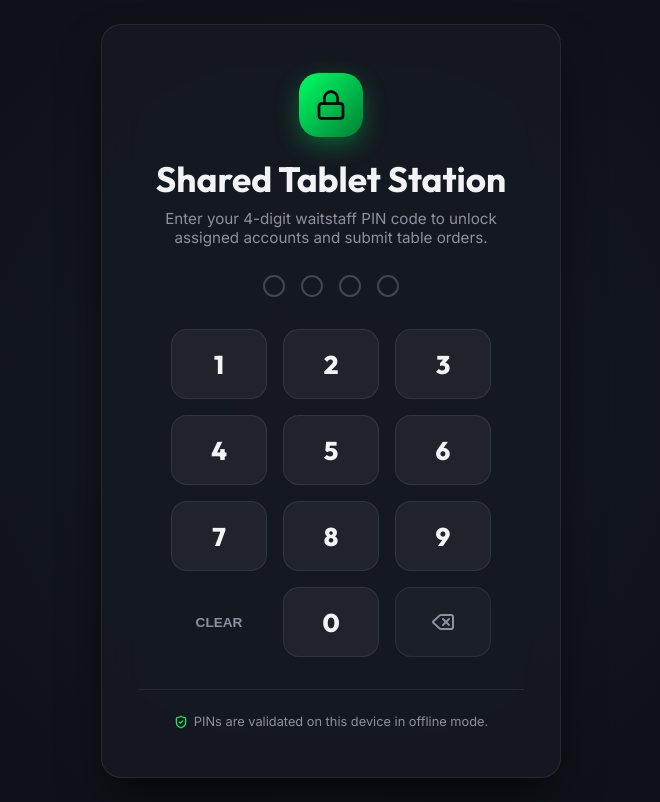
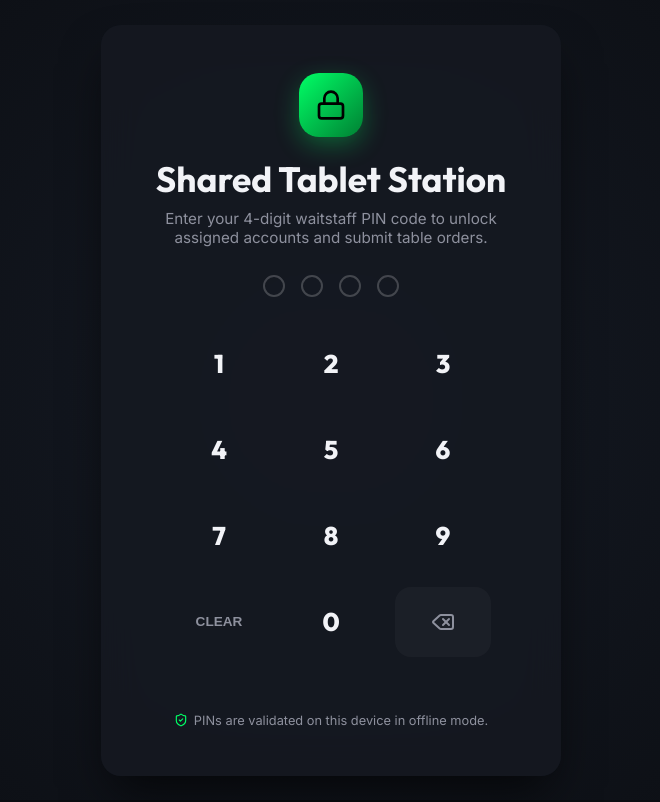
Before and after one commit to Lumexio/merchantgo-mobile, a React (Vite) app: page / in a window 1280 px wide. Both pictures are taken after a click on the button "Use Shared Station PIN". Shown: the whole page, without its empty margins (309-969 px from the left). Built offline with nearby package versions, Linux system fonts and the light colour scheme; no server answers.

Commit message:
fix: replace hardcoded RGBA theme colors with variables

```diff
--- a/src/components/ModifierModal.tsx
+++ b/src/components/ModifierModal.tsx
@@ -43,7 +43,7 @@ export const ModifierModal: React.FC<ModifierModalProps> = ({ item, onClose, onC
   return (
     <div style={{ position: 'fixed', top: 0, left: 0, right: 0, bottom: 0, backgroundColor: 'rgba(0,0,0,0.85)', backdropFilter: 'blur(10px)', zIndex: 100, display: 'flex', alignItems: 'center', justifyContent: 'center', padding: '24px' }}>
       <div className="glass-tablet" style={{ width: '100%', maxWidth: '580px', padding: '36px', position: 'relative', border: '1px solid var(--border-glass)' }}>
-        <button onClick={onClose} style={{ position: 'absolute', top: '24px', right: '24px', background: 'rgba(255,255,255,0.06)', border: 'none', borderRadius: '12px', width: '42px', height: '42px', color: 'var(--text-main)', cursor: 'pointer', display: 'flex', alignItems: 'center', justifyContent: 'center' }}>
+        <button onClick={onClose} style={{ position: 'absolute', top: '24px', right: '24px', background: 'var(--glass-overlay-hover)', border: 'none', borderRadius: '12px', width: '42px', height: '42px', color: 'var(--text-main)', cursor: 'pointer', display: 'flex', alignItems: 'center', justifyContent: 'center' }}>
           <X size={22} />
         </button>
 
@@ -69,7 +69,7 @@ export const ModifierModal: React.FC<ModifierModalProps> = ({ item, onClose, onC
                 style={{
                   padding: '16px 20px',
                   borderRadius: '14px',
-                  background: isSelected ? 'rgba(0, 179, 104, 0.15)' : 'rgba(255,255,255,0.04)',
+                  background: isSelected ? 'rgba(0, 179, 104, 0.15)' : 'var(--glass-overlay)',
                   border: isSelected ? '2px solid #00b368' : '1px solid var(--border-glass)',
                   display: 'flex',
                   justifyContent: 'space-between',
@@ -92,7 +92,7 @@ export const ModifierModal: React.FC<ModifierModalProps> = ({ item, onClose, onC
           })}
         </div>
 
-        <div style={{ display: 'flex', justifyContent: 'space-between', alignItems: 'center', paddingTop: '20px', borderTop: '1px solid rgba(255,255,255,0.08)' }}>
+        <div style={{ display: 'flex', justifyContent: 'space-between', alignItems: 'center', paddingTop: '20px', borderTop: '1px solid var(--border-glass)' }}>
           <div>
             <span style={{ fontSize: '0.85rem', color: 'var(--text-muted)', display: 'block' }}>Total Item Calculation:</span>
             <strong style={{ fontSize: '2.2rem', fontFamily: 'Outfit', color: 'var(--text-main)' }}>${calculateTotalPrice()}</strong>
--- a/src/components/PinKeypad.tsx
+++ b/src/components/PinKeypad.tsx
@@ -81,7 +81,7 @@ export const PinKeypad: React.FC<PinKeypadProps> = ({ onAuthenticate }) => {
               style={{
                 height: '70px',
                 borderRadius: '16px',
-                background: 'rgba(255,255,255,0.05)',
+                background: 'var(--glass-overlay)',
                 border: '1px solid var(--border-glass)',
                 color: 'var(--text-main)',
                 fontSize: '1.6rem',
@@ -100,7 +100,7 @@ export const PinKeypad: React.FC<PinKeypadProps> = ({ onAuthenticate }) => {
           <button onClick={() => setPin('')} style={{ height: '70px', borderRadius: '16px', background: 'transparent', border: 'none', color: 'var(--text-muted)', fontSize: '0.85rem', fontWeight: 700, textTransform: 'uppercase', cursor: 'pointer' }}>
             Clear
           </button>
-          <button onClick={() => handlePress('0')} style={{ height: '70px', borderRadius: '16px', background: 'rgba(255,255,255,0.05)', border: '1px solid var(--border-glass)', color: 'var(--text-main)', fontSize: '1.6rem', fontWeight: 800, fontFamily: 'Outfit', cursor: 'pointer' }}>
+          <button onClick={() => handlePress('0')} style={{ height: '70px', borderRadius: '16px', background: 'var(--glass-overlay)', border: '1px solid var(--border-glass)', color: 'var(--text-main)', fontSize: '1.6rem', fontWeight: 800, fontFamily: 'Outfit', cursor: 'pointer' }}>
             0
           </button>
           <button onClick={handleDelete} style={{ height: '70px', borderRadius: '16px', background: 'rgba(255,255,255,0.03)', border: '1px solid var(--border-glass)', color: 'var(--text-main)', cursor: 'pointer', display: 'flex', alignItems: 'center', justifyContent: 'center' }}>
--- a/src/index.css
+++ b/src/index.css
@@ -1,13 +1,19 @@
 @import url('https://fonts.googleapis.com/css2?family=Outfit:wght@400;600;700;800&family=Inter:wght@400;500;600;700&display=swap');
 
 :root, [data-theme="dark-default"] {
+  --primary-rgb: 255, 107, 0;
+  --nav-bg: var(--nav-bg);
+  --header-bg: var(--header-bg);
+  --glass-overlay: var(--glass-overlay);
+  --glass-overlay-hover: rgba(255, 255, 255, 0.1);
+  --bg-input: var(--bg-input);
   --primary: #00b368;
   --primary-hover: #00cc76;
   --accent-error: #ff8585;
   --accent-success: #00ff66;
   --bg-dark: #0a0c10;
   --bg-card: rgba(22, 25, 33, 0.85);
-  --border-glass: rgba(255, 255, 255, 0.08);
+  --border-glass: var(--border-glass);
   --text-main: #f2f3f7;
   --text-muted: #8e919e;
   --radius-md: 14px;
@@ -15,6 +21,12 @@
 }
 
 [data-theme="light-default"] {
+  --primary-rgb: 255, 107, 0;
+  --nav-bg: rgba(240, 242, 245, 0.97);
+  --header-bg: rgba(255, 255, 255, 0.95);
+  --glass-overlay: rgba(0, 0, 0, 0.05);
+  --glass-overlay-hover: rgba(0, 0, 0, 0.1);
+  --bg-input: rgba(255, 255, 255, 0.6);
   --primary: #00b368;
   --primary-hover: #00cc76;
   --accent-error: #ff4d4d;
@@ -27,6 +39,12 @@
 }
 
 [data-theme="dark-ocean"] {
+  --primary-rgb: 0, 168, 255;
+  --nav-bg: rgba(9, 20, 40, 0.97);
+  --header-bg: rgba(9, 20, 40, 0.95);
+  --glass-overlay: var(--glass-overlay);
+  --glass-overlay-hover: rgba(255, 255, 255, 0.1);
+  --bg-input: var(--bg-input);
   --primary: #00a8ff;
   --primary-hover: #0097e6;
   --accent-error: #ff8585;
@@ -39,6 +57,12 @@
 }
 
 [data-theme="light-warm"] {
+  --primary-rgb: 255, 107, 0;
+  --nav-bg: rgba(255, 253, 245, 0.97);
+  --header-bg: rgba(255, 255, 255, 0.95);
+  --glass-overlay: rgba(0, 0, 0, 0.05);
+  --glass-overlay-hover: rgba(0, 0, 0, 0.1);
+  --bg-input: rgba(255, 255, 255, 0.6);
   --primary: #ff6b00;
   --primary-hover: #e66000;
   --accent-error: #ff4d4d;
@@ -82,7 +106,7 @@ h1, h2, h3, h4 {
   border: none;
   cursor: pointer;
   transition: all 0.2s;
-  box-shadow: 0 4px 18px rgba(0, 0, 0, 0.35);
+  box-shadow: 0 4px 18px var(--bg-input);
   font-size: 1.05rem;
 }
 
@@ -96,7 +120,7 @@ h1, h2, h3, h4 {
   align-items: center;
   justify-content: center;
   gap: 8px;
-  background: rgba(255, 255, 255, 0.06);
+  background: var(--glass-overlay-hover);
   color: var(--text-main);
   font-family: 'Outfit', sans-serif;
   font-weight: 600;
```
Also changed, not shown: src/App.tsx (+6 -6 lines), src/screens/OrderBuilderScreen.tsx (+10 -10 lines).
